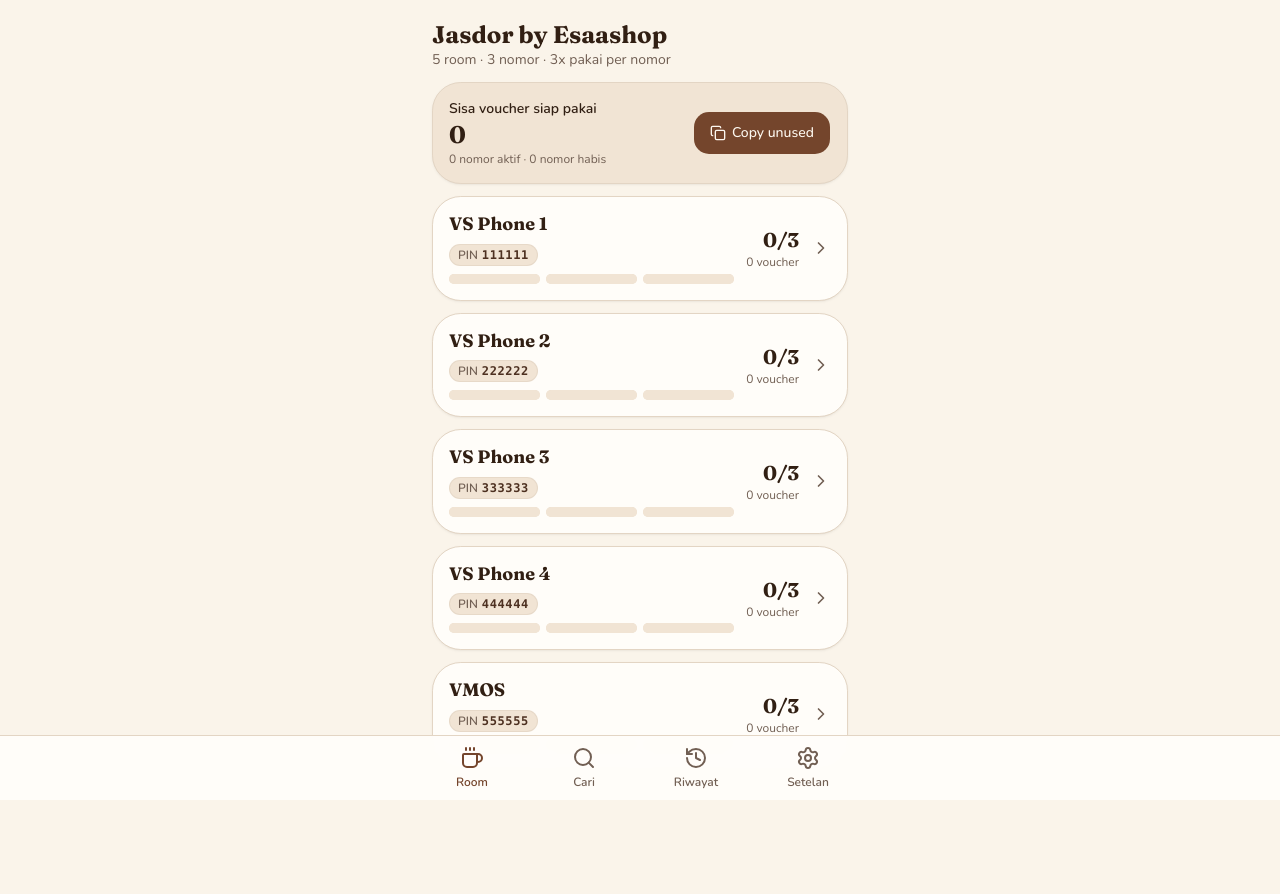
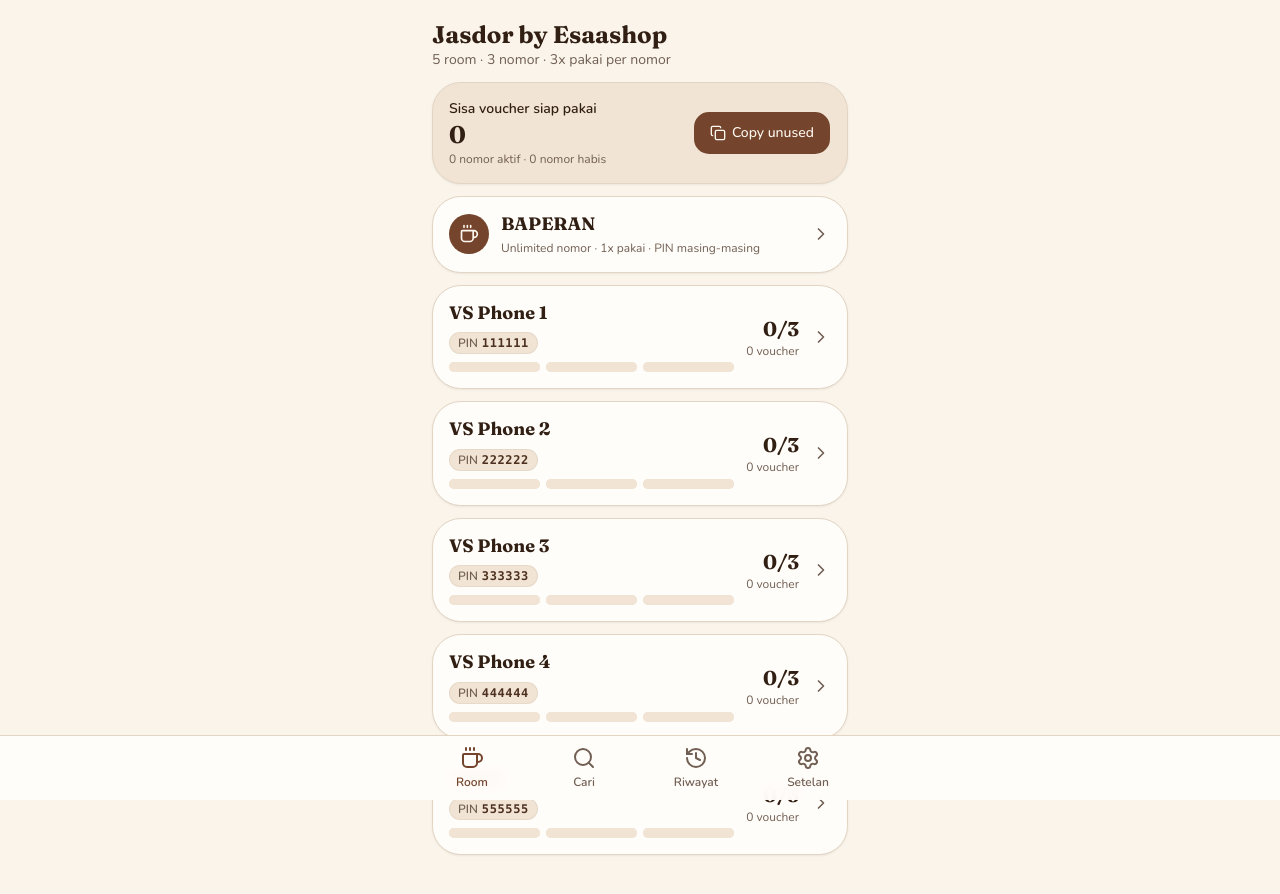
Before and after one commit to wdne054/Jasdor-by-esaashop-app, a Next.js app: page / in a window 1280 px wide. Shown: the top 894 px of the page. Before the commit the page ends 863 px from the top, so only its background shows below. Built offline with nearby package versions, Linux system fonts and the light colour scheme.

Commit message:
Update page.tsx

```diff
--- a/app/page.tsx
+++ b/app/page.tsx
@@ -1,7 +1,7 @@
 "use client"
 
 import Link from "next/link"
-import { ChevronRight, Copy } from "lucide-react"
+import { ChevronRight, Copy, Coffee } from "lucide-react"
 import { AppHeader, Card, PinBadge, useToast } from "@/components/app-ui"
 import { Button } from "@/components/ui/button"
 import {
@@ -57,7 +57,24 @@ export default function HomePage() {
             Copy unused
           </Button>
         </Card>
+<Link href="/baperan" className="block">
+  <Card className="flex items-center gap-3 active:translate-y-px">
+    <div className="flex size-10 shrink-0 items-center justify-center rounded-full bg-primary text-primary-foreground">
+      <Coffee className="size-5" />
+    </div>
 
+    <div className="min-w-0 flex-1">
+      <p className="font-serif text-lg leading-tight font-bold">
+        BAPERAN
+      </p>
+      <p className="text-muted-foreground mt-1 text-xs">
+        Unlimited nomor · 1x pakai · PIN masing-masing
+      </p>
+    </div>
+
+    <ChevronRight className="text-muted-foreground size-5" aria-hidden="true" />
+  </Card>
+</Link>
         <ul className="space-y-3">
           {ROOMS.map((room) => {
             const slots = data.rooms[room.id]
```
